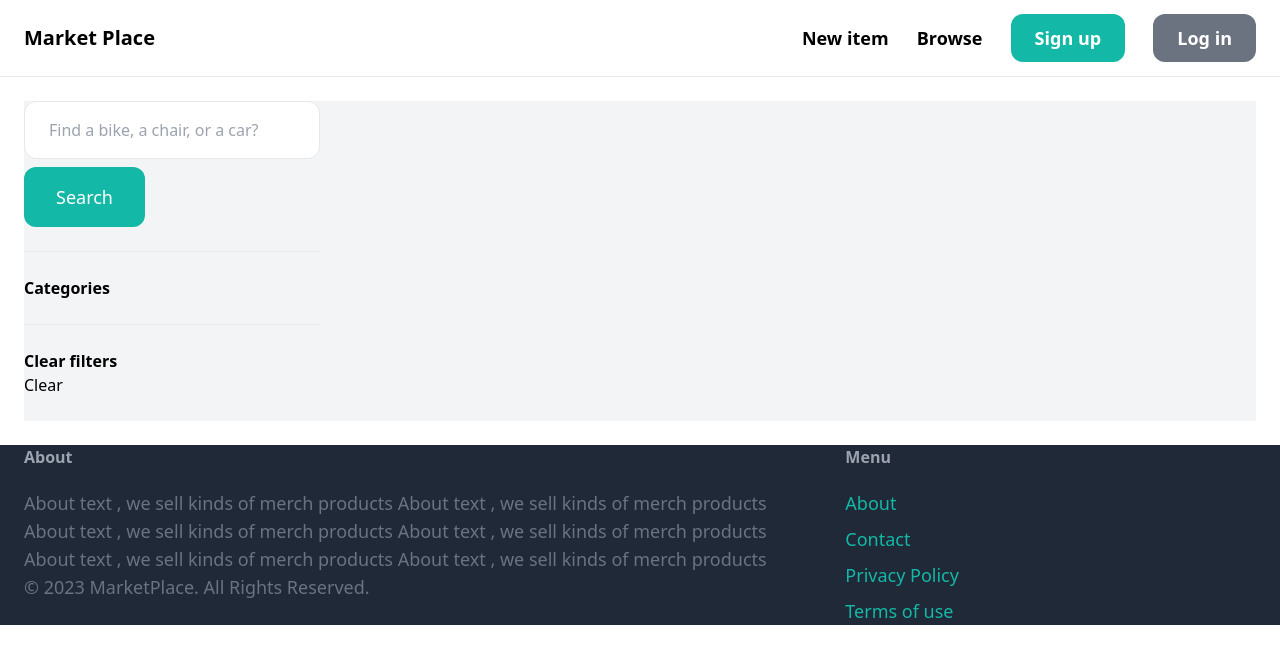
After one commit to anmol-pal/online-market-place, a Django app: a page that uses marketplaceProject/core/templates/core/base.html in a window 1280 px wide. The commit adds this page. Shown: the top 664 px of the page. Run offline with Django 3.2, Linux system fonts and the light colour scheme; data that the repository does not hold is empty; some libraries are stand-ins or nearby versions.

Commit message:
Dashboard and filter clear

```diff
--- a/marketplaceProject/core/templates/core/base.html
+++ b/marketplaceProject/core/templates/core/base.html
@@ -13,6 +13,7 @@
             <div class = "space-x-6">
 
                 <a href="{% url 'item:new' %}" class="text-lg font-semibold hover:text-gray-500">New item</a>
+                <a href="{% url 'item:items' %}" class="text-lg font-semibold hover:text-gray-500">Browse</a>
 
                 {% if request.user.is_authenticated %}
 
--- /dev/null
+++ b/marketplaceProject/item/templates/item/items.html
@@ -0,0 +1,50 @@
+{% extends 'core/base.html' %}
+{% block title %}Items{% endblock %}
+
+{% block content %}
+    <div class="pb-6 grid grid-cols-4 gap-4 bg-gray-100">
+        <div class="col-span-1">
+            <form method="get" action="{% url 'item:items' %}">
+                <input name="query" class="w-full py-4 px-6 border rounded-xl" type="text" value="{{ query }}" placeholder="Find a bike, a chair, or a car?">
+                <button class="mt-2 py-4 px-8 text-lg bg-teal-500 text-white rounded-xl">Search</button>
+            </form>
+            <hr class="my-6">
+            <p class="font-semibold">Categories</p>
+            <ul>
+                {% for category in categories %}
+                <li class="py-2 px-2 rounded-xl {% if category.id == category_id %} bg-gray-200{% endif %}">
+                    <a href="{% url 'item:items' %}?query={{ query }}&category={{ category.id }}">{{ category.name }}</a>
+                </li>
+                {% endfor %}
+
+            </ul>
+            <hr class="my-6">
+            <p class="font-semibold">Clear filters</p>
+            <ul>
+                <li>
+                    <a href="{% url 'item:items' %}">Clear</a>
+                </li>
+            </ul>
+
+        </div>
+        <div class="col-span-3">
+            <div class="grid grid-cols-3 gap-3">
+                {% for item in items %}
+                <div>
+                    <a href="{% url 'item:detail' item.id %}">
+                        <div>
+                            <img src="{{ item.image.url }}" class="rounded-t-xl">
+                        </div>
+
+                        <div class="p-6 bg-white rounded-b-xl">
+                            <h2 class="text-2xl">{{ item.name }}</h2>
+                            <p class="text-gray-500">{{ item.price }} items</p>
+                        </div>
+                    </a>
+                </div>
+            {% endfor %}
+            </div>
+        </div>
+
+    </div>
+{% endblock %}
--- a/marketplaceProject/item/urls.py
+++ b/marketplaceProject/item/urls.py
@@ -3,6 +3,7 @@ from . import views
 
 app_name = 'item'
 urlpatterns=[
+    path(' ',views.items,name='items'),
     path('new/',views.new, name='new'),
     path('<int:pk>/',views.detail, name='detail'),
     path('<int:pk>/delete/',views.delete, name='delete'),
--- a/marketplaceProject/item/views.py
+++ b/marketplaceProject/item/views.py
@@ -1,9 +1,27 @@
 from django.shortcuts import render, get_object_or_404, redirect
 from django.contrib.auth.decorators import login_required
-from .models import Item
+from .models import Category,Item
 from .forms import NewItemForm, EditItemForm
+from django.db.models import Q
 
 # Create your views here.
+def items(request):
+    query = request.GET.get('query','')
+    categories = Category.objects.all()
+    category_id = request.GET.get('category',0)
+    items=Item.objects.filter(is_sold=False)
+
+    if category_id:
+        items = items.filter(category_id=category_id)
+
+    if query:
+        items = items.filter(Q(name__icontains=query) | Q(description__icontains=query))
+    return render(request,'item/items.html',{
+        'items':items,
+        'query':query,
+        'categories' : categories,
+        'category_id': int(category_id),
+    })
 
 def detail(request, pk):
     item = get_object_or_404(Item, pk=pk)
```
Also changed, not shown: marketplaceProject/media/item_images/top.webp (added).
